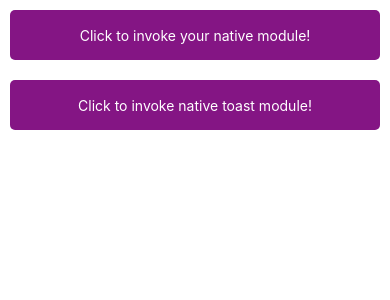
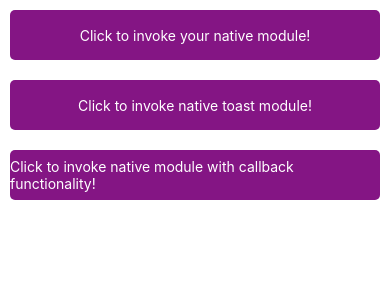
Before and after one commit to rahulnainwal107/RNNativeModulesDemo, a React Native app: screen / in a window 390 px wide. Shown: the top 300 px of the page. Built offline with nearby package versions, Linux system fonts and the light colour scheme.

Commit message:
Native module for calling a callback from native.

```diff
--- a/App.tsx
+++ b/App.tsx
@@ -13,6 +13,7 @@ import {SafeAreaView, StatusBar, StyleSheet} from 'react-native';
 
 import NewModuleButton from './src/components/NewModuleButton';
 import NativeToastButton from './src/components/NativeToastButton';
+import ButtonForCallback from './src/components/ButtonForCallback';
 
 const App = () => {
   return (
@@ -20,6 +21,7 @@ const App = () => {
       <StatusBar barStyle={'light-content'} />
       <NewModuleButton />
       <NativeToastButton />
+      <ButtonForCallback />
     </SafeAreaView>
   );
 };
--- /dev/null
+++ b/src/components/ButtonForCallback.tsx
@@ -0,0 +1,28 @@
+import React from 'react';
+import {Alert} from 'react-native';
+
+import Button from '../components/Button';
+import NativeCallback from '../utils/CallbackModule';
+
+const NewModuleButton = () => {
+  const onPress = () => {
+    console.log('We will invoke the native module here!');
+    NativeCallback.sayHello('Rahul Nainwal', callbackFromNative);
+  };
+
+  const callbackFromNative = (error?: string, success?: string) => {
+    if (error) {
+      Alert.alert('Error ', success);
+    }
+    Alert.alert('Success ', success);
+  };
+
+  return (
+    <Button
+      title="Click to invoke native module with callback functionality!"
+      onPress={onPress}
+    />
+  );
+};
+
+export default NewModuleButton;
--- /dev/null
+++ b/src/utils/CallbackModule.tsx
@@ -0,0 +1,12 @@
+import {NativeModules} from 'react-native';
+const {NativeCallback} = NativeModules;
+
+interface NativeToastnterface {
+  sayHello(text: string, callbacl: myCallbackType): void;
+}
+
+interface myCallbackType {
+  (error?: string, name?: string): void;
+}
+
+export default NativeCallback as NativeToastnterface;
```
Also changed, not shown: 5 other files (tests, documents, lock files or other folders).
